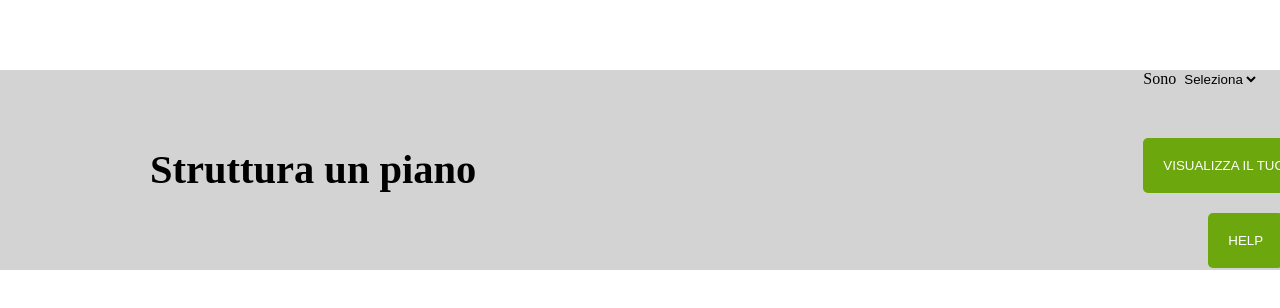
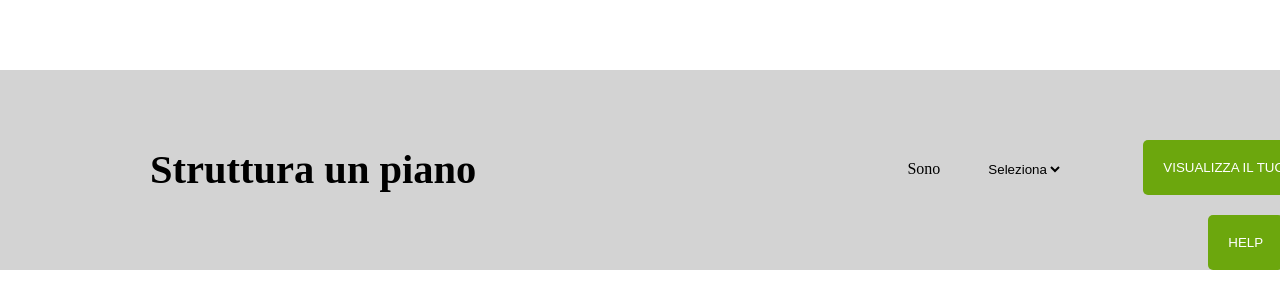
Before and after one commit to giosue-santoro/htmlcss-fluentify, a plain HTML site: page index.html in a window 1280 px wide. Shown: the part 2096-2404 px from the top of the page. Drawn offline with Linux system fonts and the light colour scheme.

Commit message:
Footer completato con qualche dettaglio da sistemare

```diff
--- a/css/style.css
+++ b/css/style.css
@@ -250,8 +250,17 @@ footer {
 }
 
 .button-container {
-  margin-right: 150px;
+  margin: 20px 150px 0 0;
   height: 100%;
+}
+
+.label-container {
+  display: inline-block;
+  margin: 90px 80px 0 0;
+}
+
+#label {
+  margin-right: 40px;
 }
 
 footer select {
--- a/index.html
+++ b/index.html
@@ -95,14 +95,16 @@
           <h2>Struttura un piano</h2>
         </div>
         <div class="button-container float-r">
-          <label for="list">Sono</label>
+          <button type="button" class="uppercase second-button">visualizza il tuo piano</button>
+          <button type="button" class="uppercase footer-button">help</button>
+        </div>
+        <div class="label-container float-r">
+          <label for="list" id="label">Sono</label>
           <select name="sesso">
             <option value="" disabled selected>Seleziona</option>
             <option value="Donna">Donna</option>
             <option value="Uomo">Uomo</option>
           </select>
-          <button type="button" class="uppercase second-button">visualizza il tuo piano</button>
-          <button type="button" class="uppercase footer-button">help</button>
         </div>
       </footer>
       <!-- /Footer -->
```
